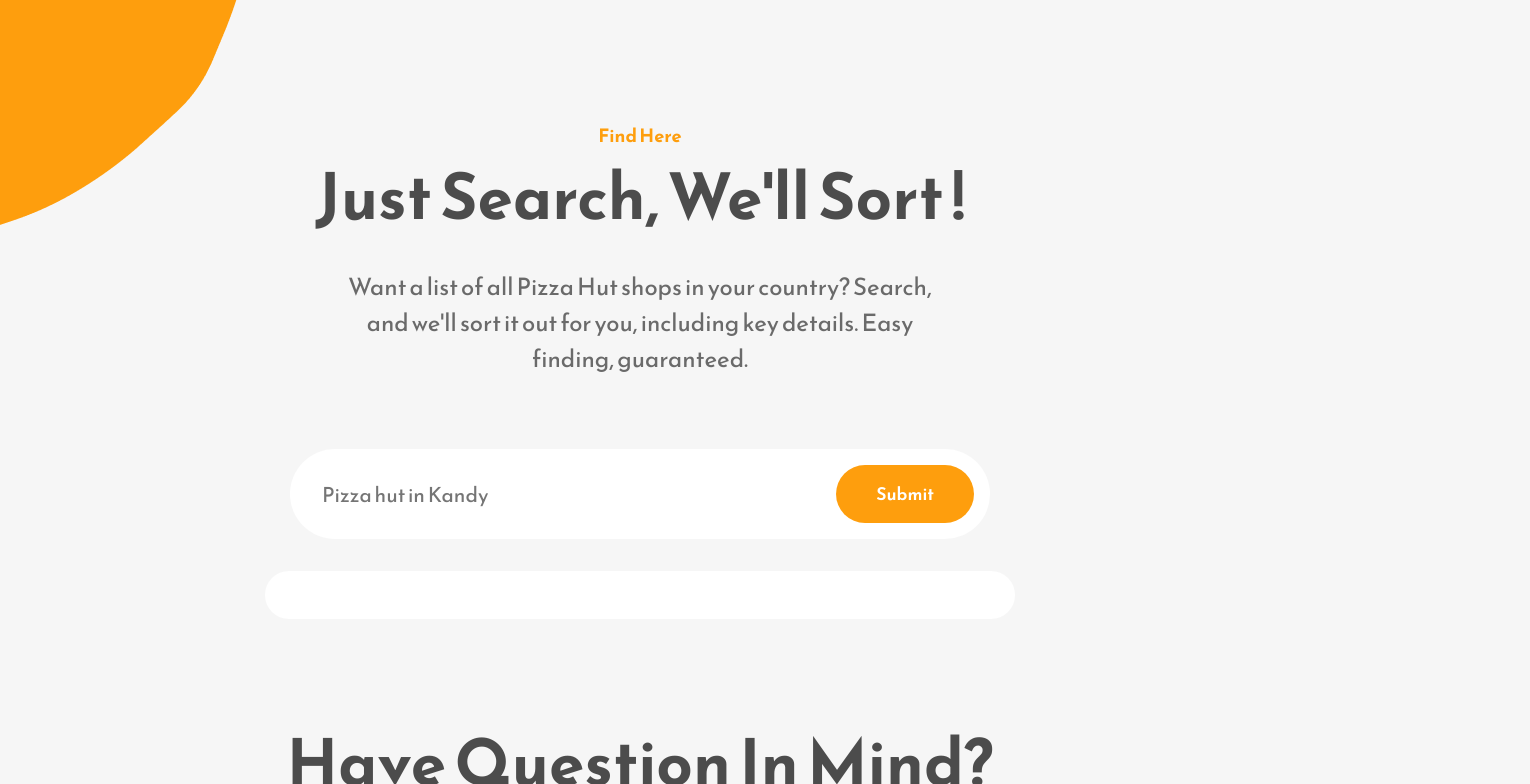
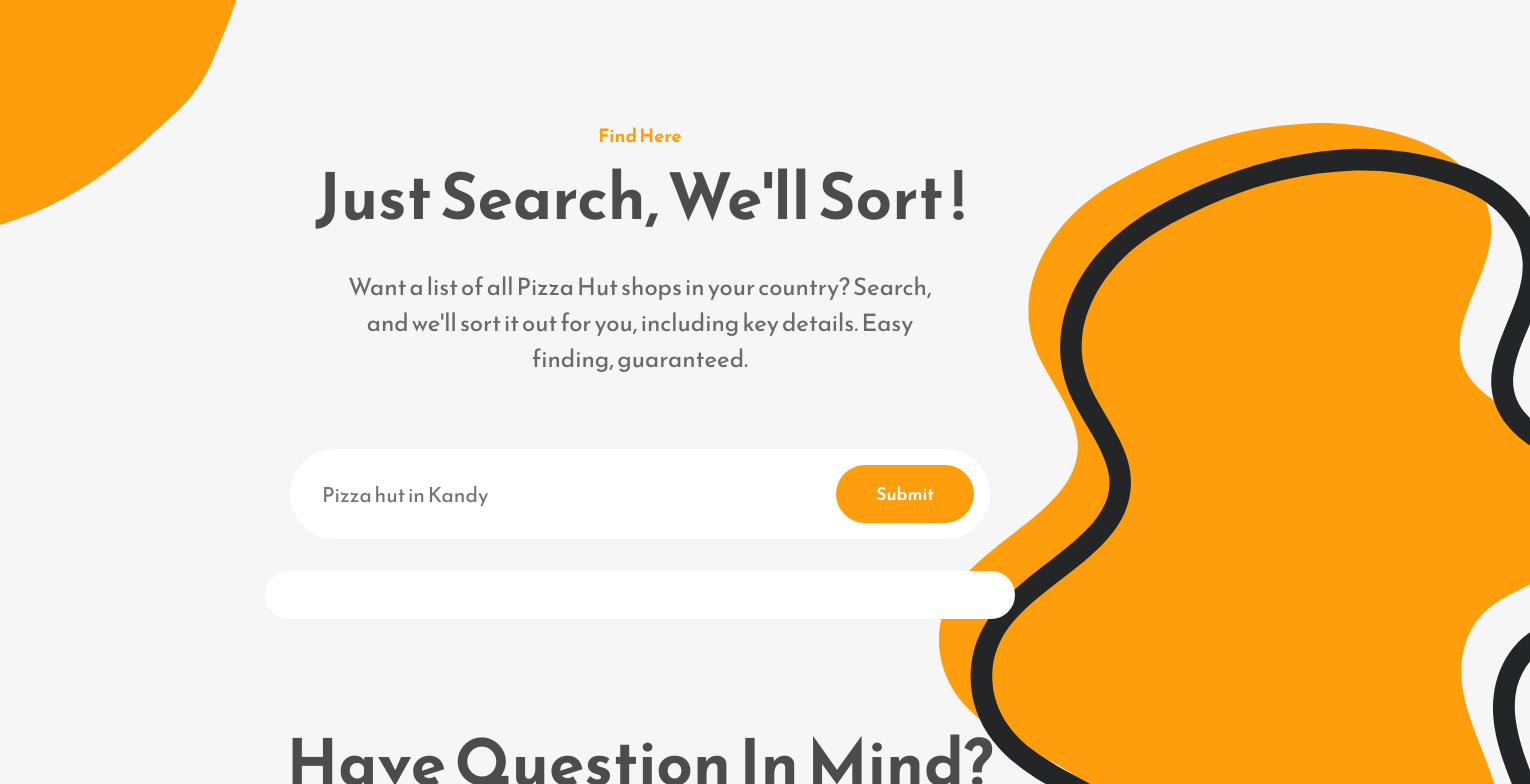
Before and after one commit to RangaDM/PlacePilot_WebApp_frontend, a React (Create React App) app: page / in a window 1280 px wide. Shown: the part 1340-2124 px from the top of the page, 1530 px wide, since content can reach past the window. Built offline with nearby package versions, Linux system fonts and the light colour scheme.

Commit message:
add some background images

```diff
--- a/src/App.css
+++ b/src/App.css
@@ -128,6 +128,11 @@
 .about-background-image-container {
   position: absolute;
   left: -150px;
+  z-index: -2;
+}
+.logic-background-image-container {
+  position: absolute;
+  right: -250px;
   z-index: -2;
 }
 .about-section-image-container {
@@ -455,4 +460,8 @@
   .about-background-image-container {
     display: none;
   }
+  .logic-bannerImage-container,
+  .logic-background-image-container {
+    display: none;
+  }
 }
--- a/src/Components/Logic.js
+++ b/src/Components/Logic.js
@@ -1,4 +1,5 @@
 import React, { useState } from "react";
+import backimg from "../Assets/logic-back.svg"
 
 const Logic = () => {
   const [inputValue, setInputValue] = useState("");
@@ -21,6 +22,9 @@
 
   return (
     <div className="work-section-wrapper">
+      <div className="logic-background-image-container">
+        <img src={backimg} alt="background" />
+      </div>
       <div className="work-section-top">
         <p className="primary-subheading">Find Here</p>
         <h1 className="primary-heading">Just Search, We'll Sort !</h1>
```
Also changed, not shown: src/Assets/logic-back.svg (added).
